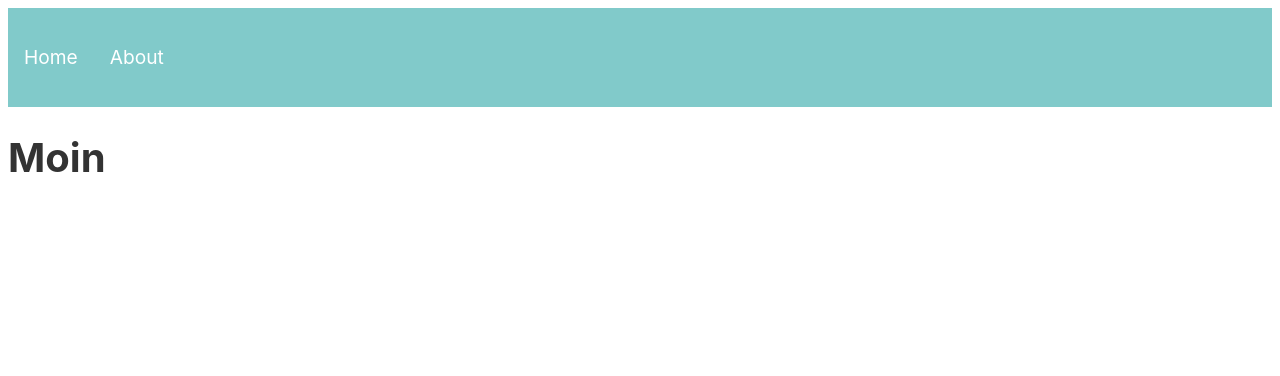
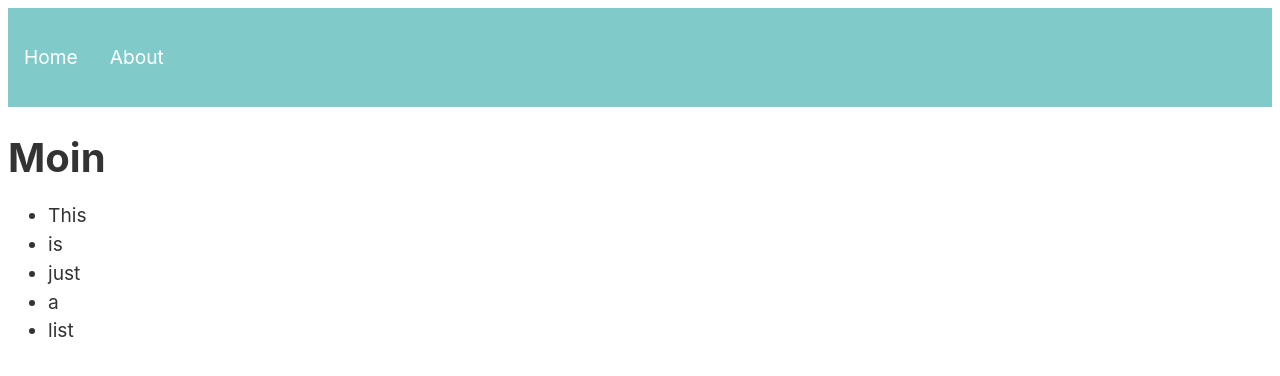
Before and after one commit to tolik518/nextjs-blog, a Next.js app: page / in a window 1280 px wide. Shown: the top 376 px of the page. Built offline with nearby package versions, Linux system fonts and the light colour scheme.

Commit message:
moved some styles to style jsx tag

```diff
--- a/components/NavBar.js
+++ b/components/NavBar.js
@@ -12,6 +12,25 @@ function NavBar() {
           <Link href="/about">About</Link>
         </li>
       </ul>
+      <style jsx>{`
+          nav {
+            display: flex;
+            justify-content: space-between;
+            align-items: center;
+            padding: 1rem 0;
+            background-color: #81caca;
+          }
+
+          li {
+            display: inline-block;
+            margin: 0 1rem;
+          }
+
+          ul {
+            list-style: none;
+            padding: 0;
+          }
+      `}</style>
     </nav>
   );
 }
--- a/pages/index.js
+++ b/pages/index.js
@@ -8,6 +8,13 @@ function HomePage() {
         </Head>
         <main>
             <h1>Moin</h1>
+            <ul>
+                <li>This</li>
+                <li>is</li>
+                <li>just</li>
+                <li>a</li>
+                <li>list</li>
+            </ul>
         </main>
     </>
 }
--- a/styles/globals.css
+++ b/styles/globals.css
@@ -22,21 +22,3 @@ a:focus,
 a:hover {
     text-decoration: underline;
 }
-
-nav {
-    display: flex;
-    justify-content: space-between;
-    align-items: center;
-    padding: 1rem 0;
-    background-color: #81caca;
-}
-
-li {
-    display: inline-block;
-    margin: 0 1rem;
-}
-
-ul {
-    list-style: none;
-    padding: 0;
-}
```
